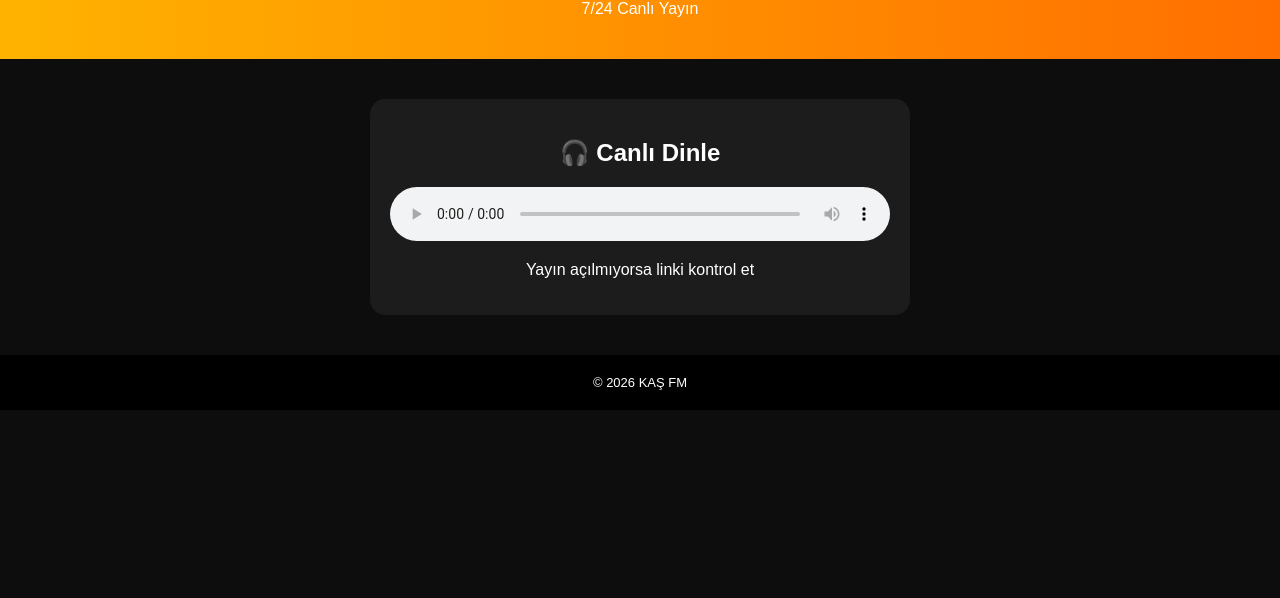
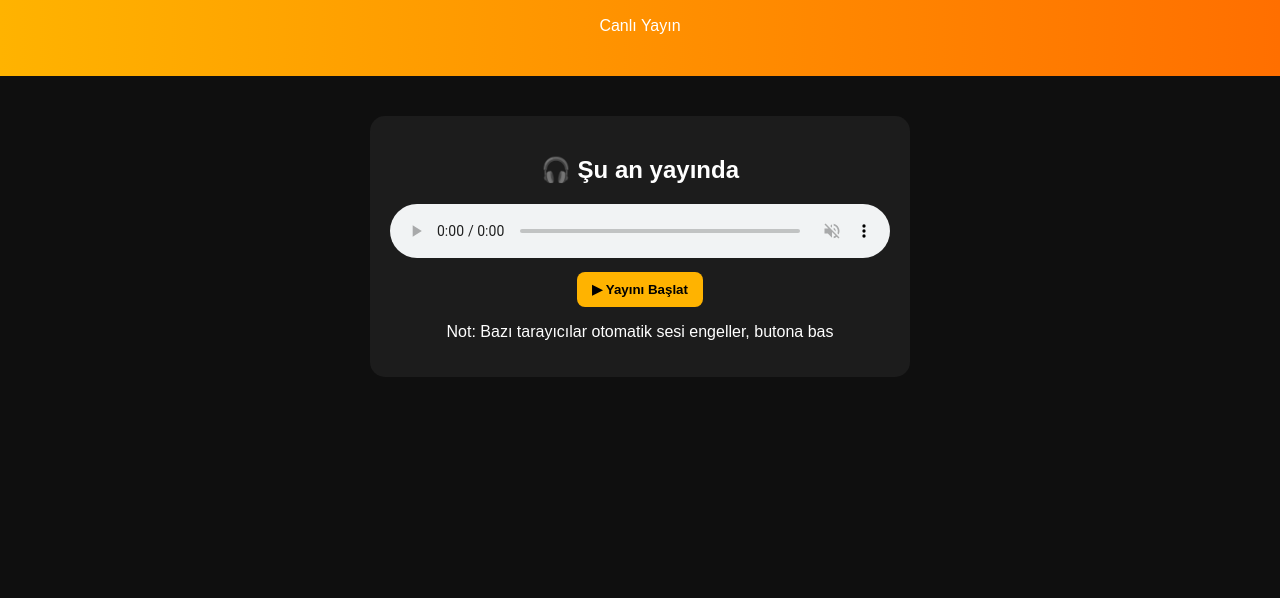
Before and after one commit to kasilcemem/internet-radyosu, a plain HTML site: page index.html in a window 1280 px wide. Shown: the part 202-800 px from the top of the page. Drawn offline with Linux system fonts and the light colour scheme.

Commit message:
Add files via upload

```diff
--- a/index.html
+++ b/index.html
@@ -9,7 +9,7 @@
 body{
     margin:0;
     font-family:Arial;
-    background:#0d0d0d;
+    background:#0f0f0f;
     color:white;
     text-align:center;
 }
@@ -21,11 +21,6 @@ header{
 
 .logo{
     width:110px;
-    margin-bottom:10px;
-}
-
-h1{
-    margin:0;
 }
 
 .player{
@@ -41,11 +36,14 @@ audio{
     width:100%;
 }
 
-footer{
-    margin-top:40px;
-    padding:20px;
-    background:#000;
-    font-size:13px;
+button{
+    margin-top:10px;
+    padding:10px 15px;
+    border:none;
+    border-radius:8px;
+    background:#ffb300;
+    cursor:pointer;
+    font-weight:bold;
 }
 </style>
 </head>
@@ -53,7 +51,7 @@ footer{
 <body>
 
 <header>
-<!-- KAŞ LOGO -->
+
 <svg class="logo" viewBox="0 0 200 200">
 <circle cx="100" cy="100" r="90" fill="#ffb300"/>
 <text x="100" y="95" text-anchor="middle" font-size="48" fill="black">KAŞ</text>
@@ -61,23 +59,29 @@ footer{
 </svg>
 
 <h1>KAŞ FM</h1>
-<p>7/24 Canlı Yayın</p>
+<p>Canlı Yayın</p>
+
 </header>
 
 <div class="player">
-<h2>🎧 Canlı Dinle</h2>
 
-<audio controls autoplay>
-<source src="https://stream.zeno.fm/YAYIN_LINKINI_BURAYA_YAZ" type="audio/mpeg">
+<h2>🎧 Şu an yayında</h2>
+
+<audio id="radio" controls autoplay muted>
+<!-- ÜCRETSİZ CANLI RADYO STREAM -->
+<source src="https://icecast.radiofrance.fr/fip-hifi.aac" type="audio/mpeg">
 Tarayıcı desteklemiyor.
 </audio>
 
-<p>Yayın açılmıyorsa linki kontrol et</p>
+<br>
+
+<button onclick="document.getElementById('radio').play()">
+▶ Yayını Başlat
+</button>
+
+<p>Not: Bazı tarayıcılar otomatik sesi engeller, butona bas</p>
+
 </div>
-
-<footer>
-© 2026 KAŞ FM
-</footer>
 
 </body>
 </html>
```
